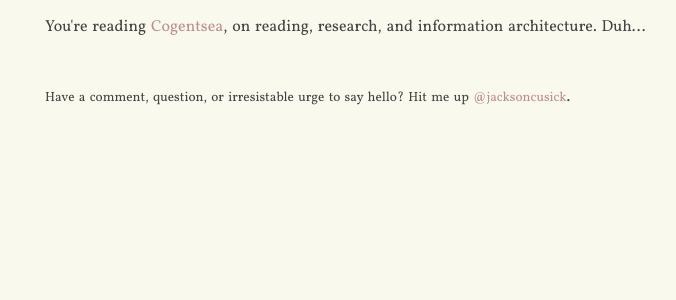
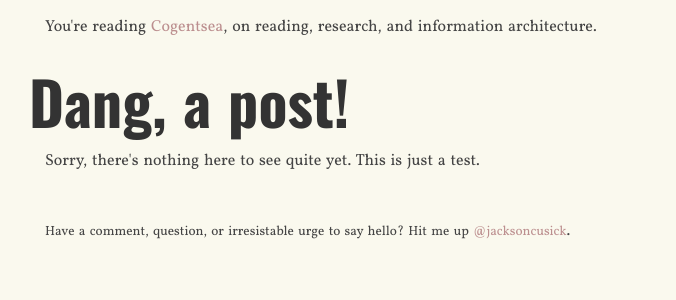
Before and after one commit to jacksoncusick/cogentsea, a Jekyll site: the page built from _posts/2014-09-24-second.html, in a window 1280 px wide. Shown: the top 300 px of the page, without its empty margins (261-937 px from the left). Built offline with Jekyll 4.4.1, drawn with Linux system fonts in a browser that asks for light colours.

Commit message:
test post content

```diff
--- a/_posts/2014-09-24-fifth.html
+++ b/_posts/2014-09-24-fifth.html
@@ -4,4 +4,5 @@ title: Fifth Post
 excerpt: Fifth post
 ---
 
-<h1>Dang!</h1>
+<h1>Dang, a post!</h1>
+<p>Sorry, there's nothing here to see quite yet. This is just a test.</p>
--- a/_posts/2014-09-24-fourth.html
+++ b/_posts/2014-09-24-fourth.html
@@ -4,4 +4,5 @@ title: Fourth Post
 excerpt: Fourth post
 ---
 
-<h1>Dang!</h1>
+<h1>Dang, a post!</h1>
+<p>Sorry, there's nothing here to see quite yet. This is just a test.</p>
--- a/_posts/2014-09-24-second.html
+++ b/_posts/2014-09-24-second.html
@@ -4,4 +4,5 @@ title: Second Post
 excerpt: Second post
 ---
 
-Duh...
+<h1>Dang, a post!</h1>
+<p>Sorry, there's nothing here to see quite yet. This is just a test.</p>
--- a/_posts/2014-09-24-third.html
+++ b/_posts/2014-09-24-third.html
@@ -4,4 +4,5 @@ title: Third Post
 excerpt: Third post
 ---
 
-<h1>Dang!</h1>
+<h1>Dang, a post!</h1>
+<p>Sorry, there's nothing here to see quite yet. This is just a test.</p>
```
